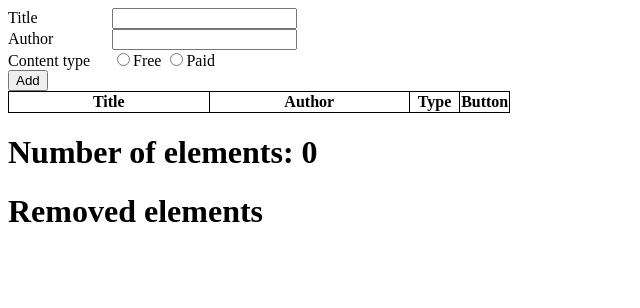
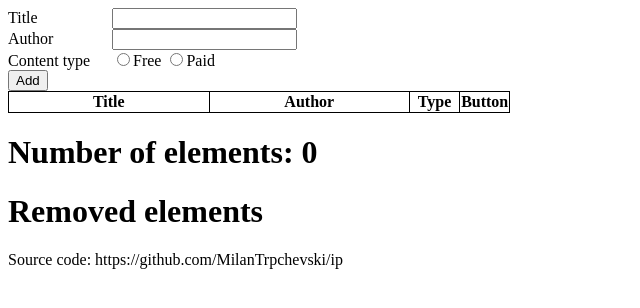
Before and after one commit to MilanTrpchevski/ip, a plain HTML site: page index.html in a window 1280 px wide. Shown: the whole page, without its empty margins (0-640 px from the left). Drawn offline with Linux system fonts and the light colour scheme.

Commit message:
Update index.html

```diff
--- a/index.html
+++ b/index.html
@@ -59,6 +59,7 @@
 
         </table>
     </div>
+    <footer>Source code: <a>https://github.com/MilanTrpchevski/ip</a></footer>
     <script>
         var title = document.getElementById("title");
         var author = document.getElementById("author");
```
